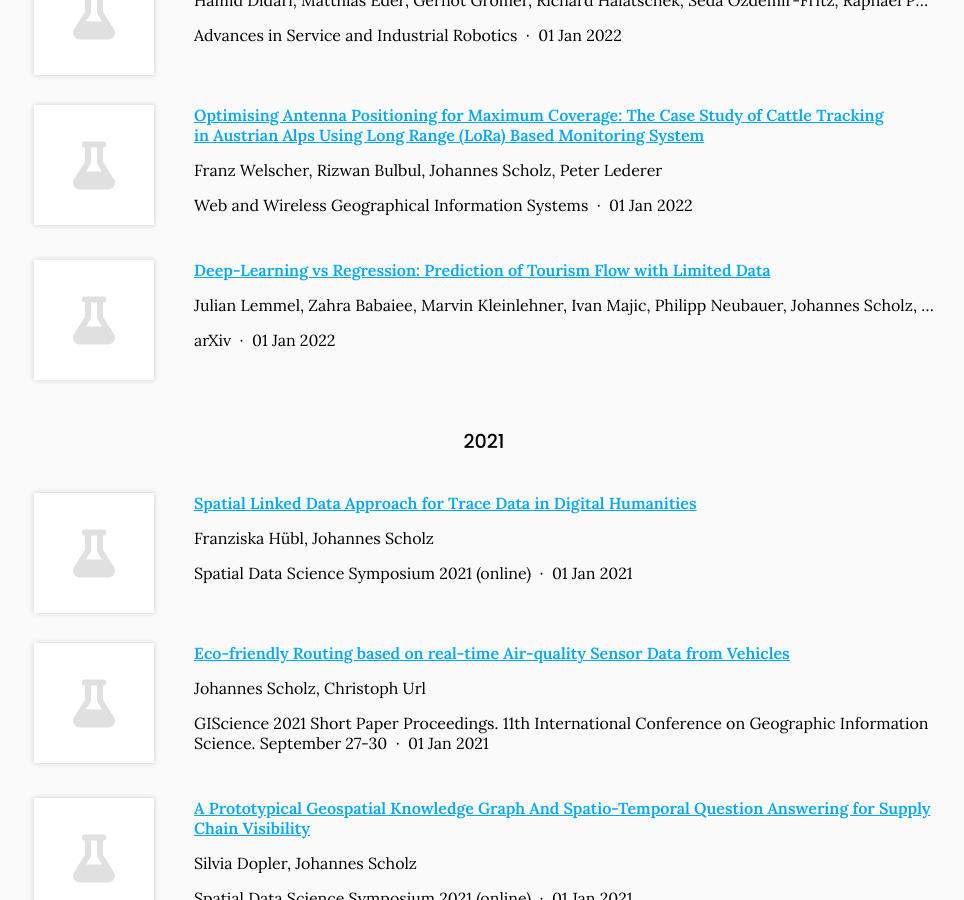
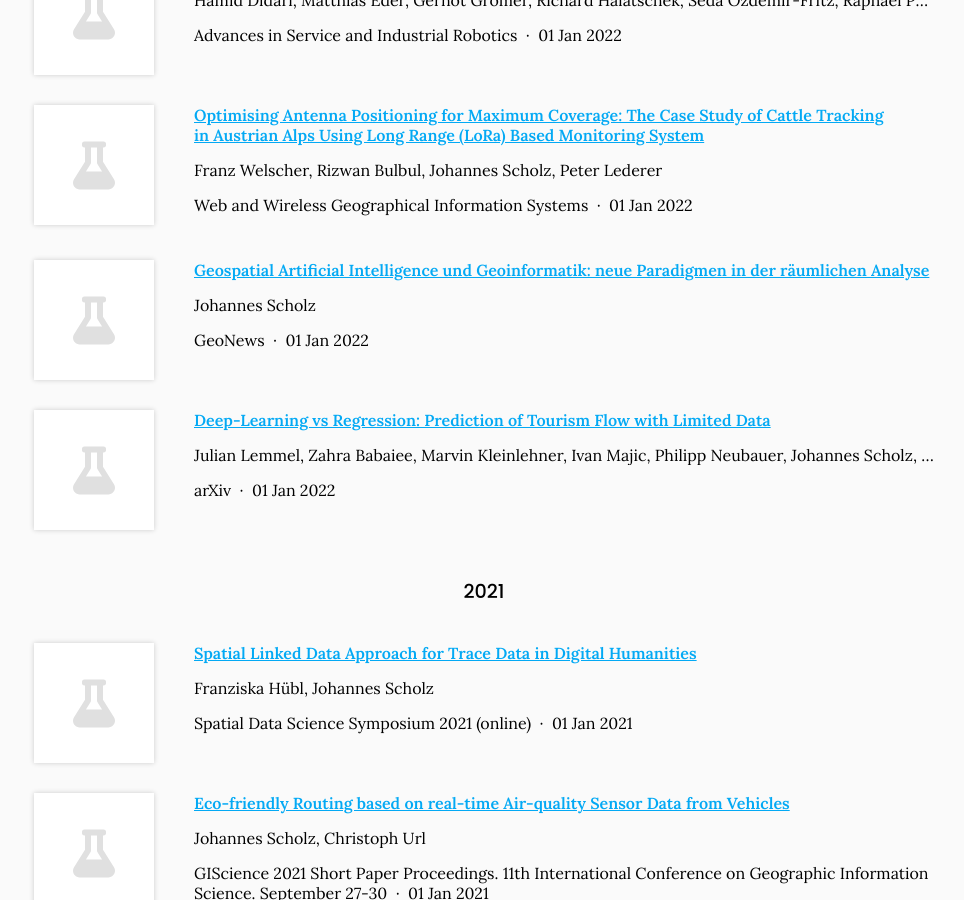
Before and after one commit to Geoinfo-TUGraz/Geoinfo-TUGraz.github.io, a Jekyll site: the page built from research/index.md, in a window 1280 px wide and 900 px high, scrolled down 2392 px. Shown: the whole window, without its empty margins (156-1120 px from the left). Built offline with Jekyll 4.4.1, drawn with Linux system fonts in a browser that asks for light colours; some of the changed text lies outside the part shown.

Commit message:
Generate citations

```diff
--- a/_data/citations.yaml
+++ b/_data/citations.yaml
@@ -105,7 +105,7 @@
   authors:
   - Johannes Scholz
   publisher: GeoNews
-  date: ''
+  date: '2022-01-01'
   link: https://www.rmdatagroup.com/aktuelles/geonews/geonews-2-2022/#c15759
   _cache: bcb72c13db607f6d0f32081d5a82f2e15fa8baacdbfe0f3e5795b008ea48e6e2
 - id: doi:10.5194/agile-giss-3-55-2022
```
